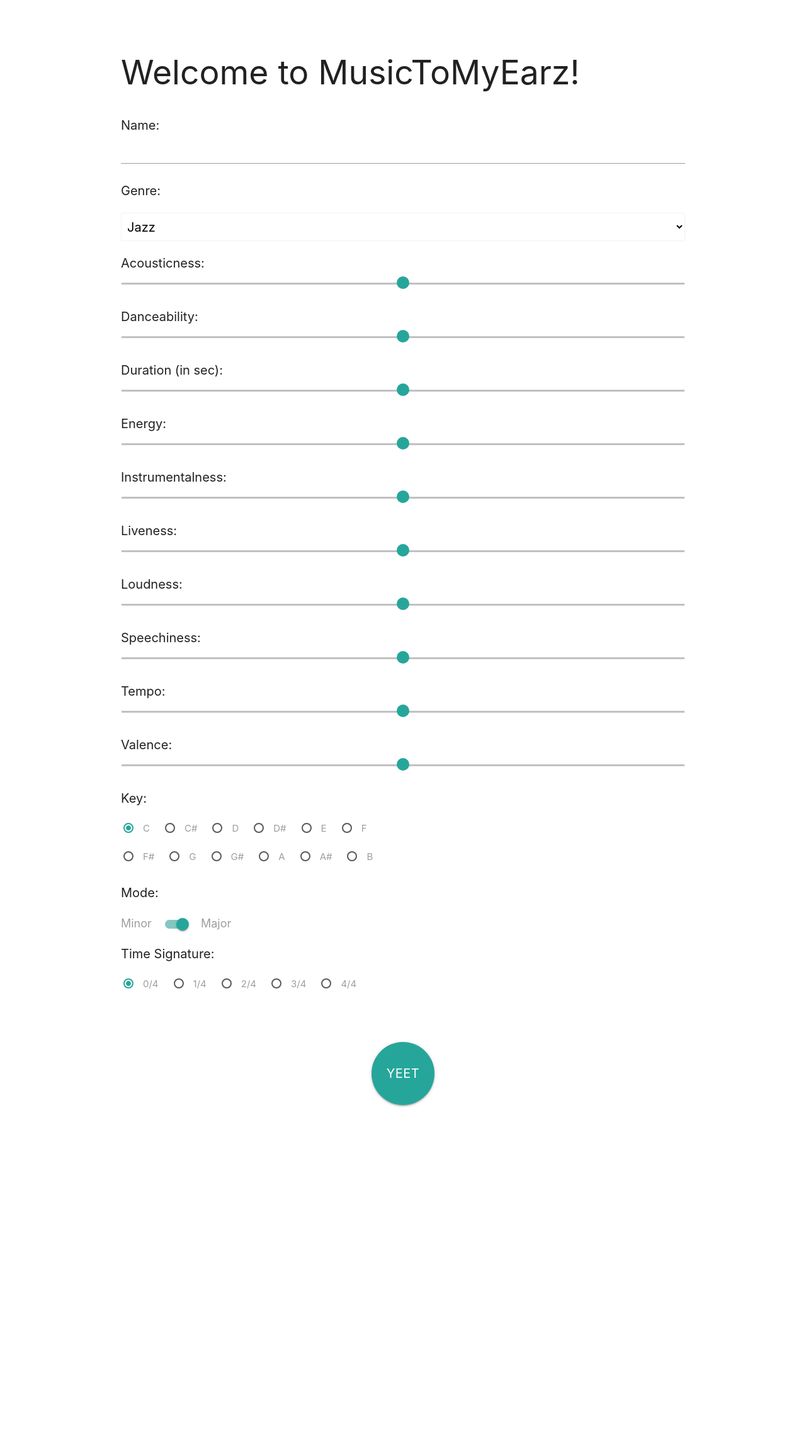
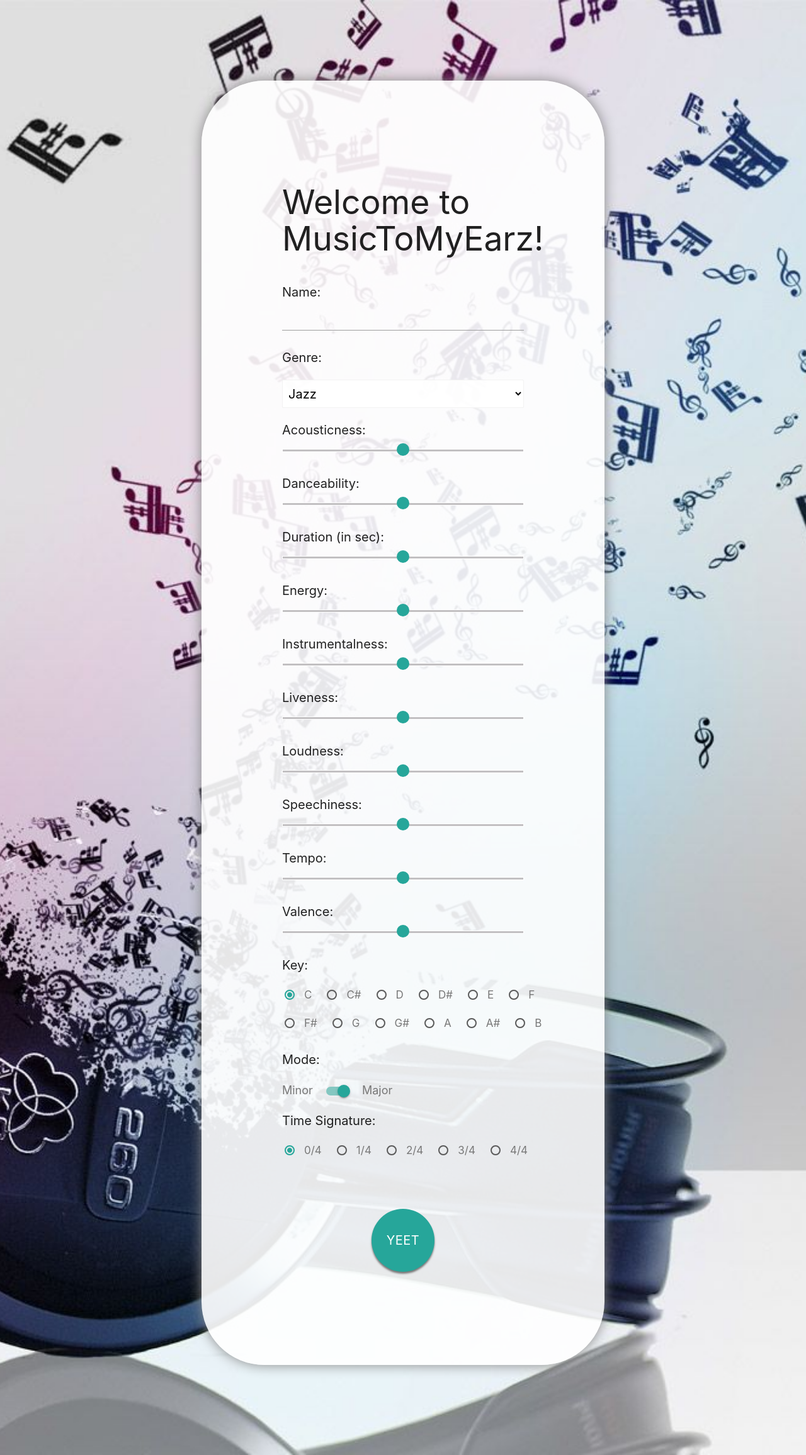
Before and after one commit to hollisma/musicToMyEarz, a Flask app: page / in a window 1280 px wide. Shown: the whole page at 63% size. Before the commit the page ends 1758 px from the top, so only its background shows below. Run offline with Flask 2, Linux system fonts and the light colour scheme.

Commit message:
updated frontend with images

```diff
--- a/templates/home.html
+++ b/templates/home.html
@@ -1,13 +1,35 @@
 <html>
   <head>
-    <title>musicToMyEarz</title>
+    <title>MusicToMyEarz</title>
     <meta name = "viewport" content = "width = device-width, initial-scale = 1" charset = "UTF-8">
     <link rel = "stylesheet" href = "https://fonts.googleapis.com/icon?family=Material+Icons">
     <link rel="stylesheet" href="https://cdnjs.cloudflare.com/ajax/libs/materialize/1.0.0/css/materialize.min.css">
     <script src="https://cdnjs.cloudflare.com/ajax/libs/materialize/1.0.0/js/materialize.min.js"></script>
     <style>
+      body {
+        padding: 10%;
+        background-image: url('../static/music_earz.jpg');
+        background-position: center;
+        background-size: cover;
+        background-position: bottom left;
+        background-position: -700px 0px;
+      }
       p {
         font-size: 20px;
+      }
+      label {
+        font-size: 18px;
+        color: #777;
+      }
+      span {
+        font-size: 17px !important;
+        color: #777;
+      }
+      .form {
+        background-color: rgba(255, 255, 255, 0.9);
+        padding: 20%;
+        border-radius: 100px;
+        box-shadow: 0px 0px 20px #888;
       }
       .keys {
         display: flex;
@@ -27,6 +49,10 @@
         height: 100px !important;
         width: 100px !important;
         border-radius: 100%;
+        box-shadow: 0px 3px 3px #777;
+      }
+      .submit:hover {
+        background-color: #1b8075;
       }
       .center {
         padding-top: 50px;
@@ -35,8 +61,8 @@
     </style>
   </head>
 
-  <body class='container' style='padding-top:50px;padding-bottom:100px;'>
-    <form action="http://localhost:5000/analyze" method="post">
+  <body class='container'>
+    <form action="http://localhost:5000/analyze" method="post" class='form'>
       <h2 style='margin-bottom:40px;'>Welcome to MusicToMyEarz!</h2>
       <p>Name: <input type="text" name="name" /></p>
       <!-- <p>Genre: <input type="text" name="genre" /></p>  -->
@@ -182,7 +208,7 @@
       </div>
       <p>Mode: </p>
       <div class="switch">
-        <label style="font-size:18px">
+        <label>
           Minor
           <input id="mode" name="mode" value="1" type="checkbox" checked>
           <span class="lever"></span>
```
Also changed, not shown: templates/output.html (+44 -1 lines), static/music_background1.jpg (added), static/music_earz.jpg (added).
